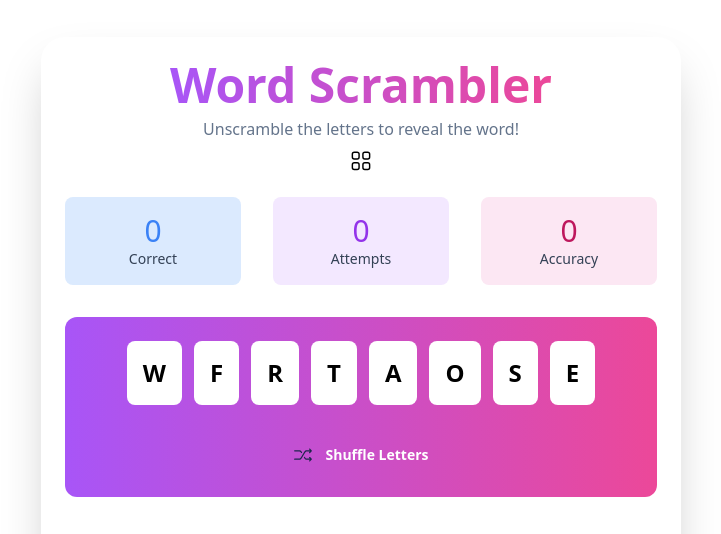
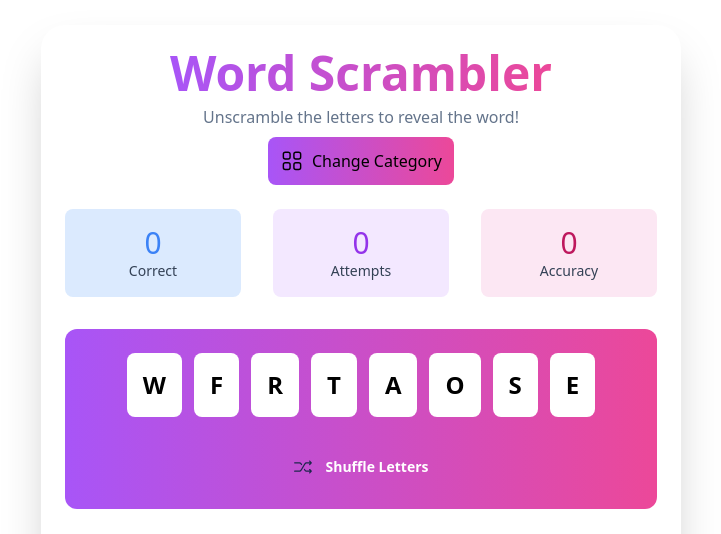
Before and after one commit to johnston-kweku/Word-Scrambler, a plain HTML site: page index.html in a window 1280 px wide. Shown: the top 534 px of the page, without its empty margins (279-1000 px from the left). Drawn offline with nearby package versions, Linux system fonts and the light colour scheme.

Commit message:
Add category selection

```diff
--- a/index.html
+++ b/index.html
@@ -29,7 +29,12 @@
                 Unscramble the letters to reveal the word!
             </p>
             <div class="flex items-center justify-center">
-                <img id="category-menu" src="images/menu.svg" class="w-6" alt="">
+                <button id="category-menu" class="flex gap-2 bg-gradient-to-r from-purple-500 to-pink-500 p-3 rounded-lg">
+                    <img  src="images/menu.svg" class="w-6" alt="">
+                    <p>
+                        Change Category
+                    </p>
+                </button>
             </div>
         </header>
         <!-- Game stats -->
```
